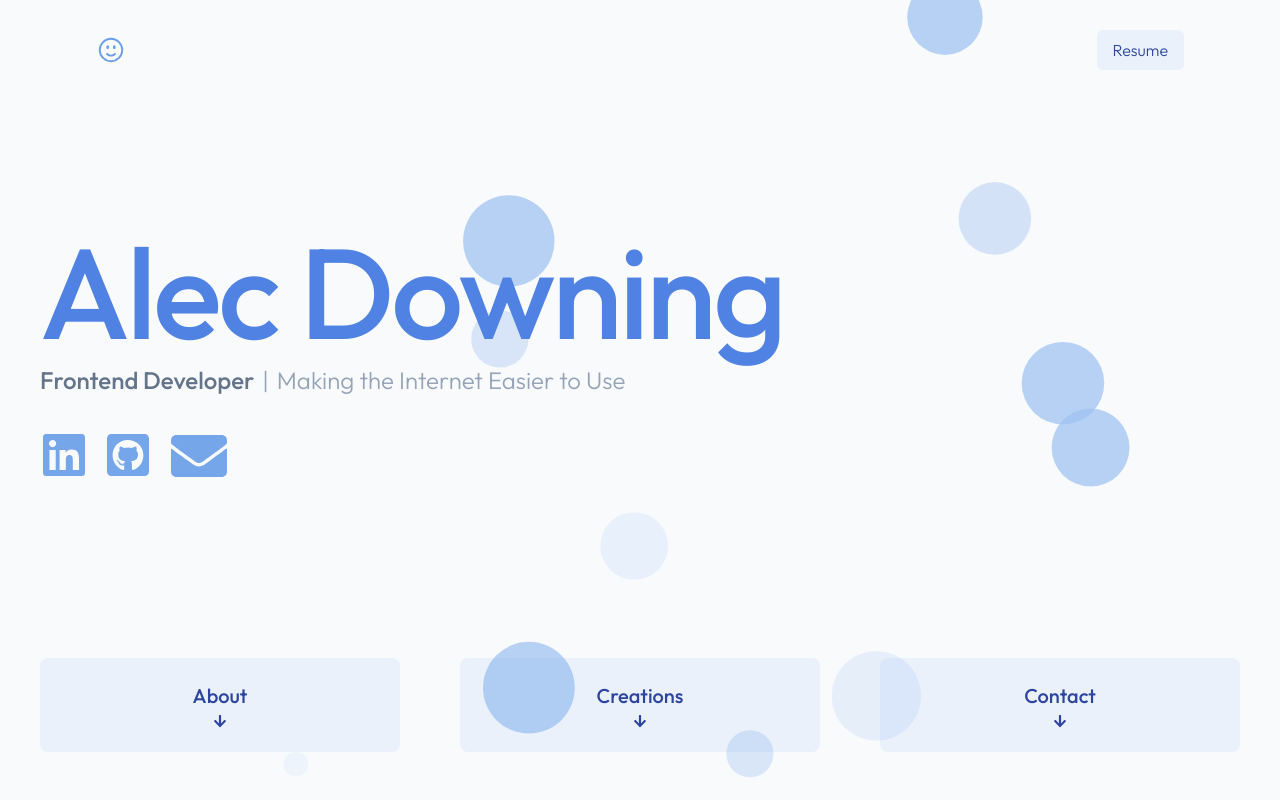
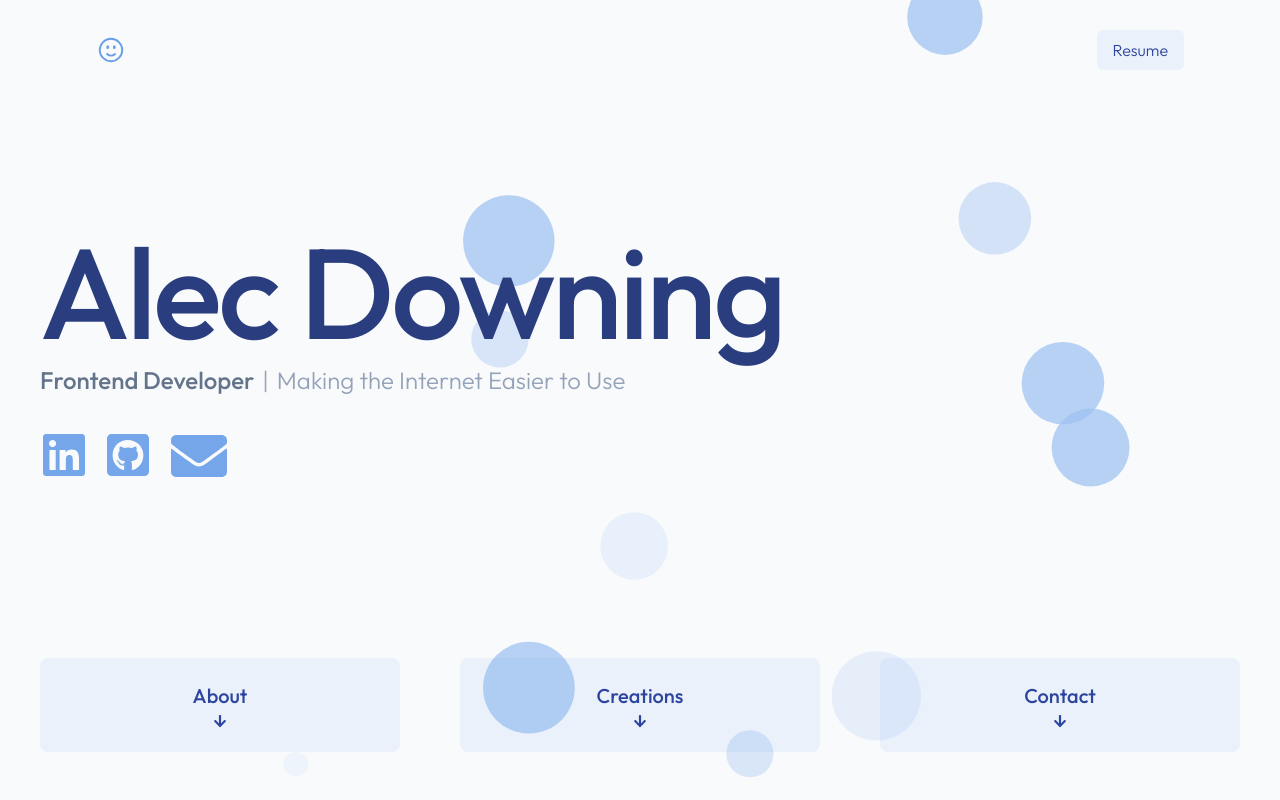
Before and after one commit to a-down/portfolio, a React (Vite) app: page / in a window 1280 px wide. Shown: the top 800 px of the page. Built offline with nearby package versions, Linux system fonts and the light colour scheme.

Commit message:
h1 color

```diff
--- a/src/components/Hero.jsx
+++ b/src/components/Hero.jsx
@@ -13,7 +13,7 @@ export default function HeroText(){
     <div className="flex flex-col w-full items-start justify-between h-full min-h-[calc(100dvh-100px)] pb-12">
       {/* Text and Links */}
       <div className=" flex flex-col text-gray-200 mt-32 gap-2 w-full max-w-[1200px] mx-auto">
-        <h1 className=' text-9xl text-brand-500 tracking-tight'>Alec Downing</h1>
+        <h1 className=' text-9xl text-brand-900 tracking-tight'>Alec Downing</h1>
         <div className=" flex flex-row">
           <h2 className=" text-2xl text-slate-500">Frontend Developer</h2>
           <span className="text-2xl text-slate-400 font-thin mx-2">|</span>
```
